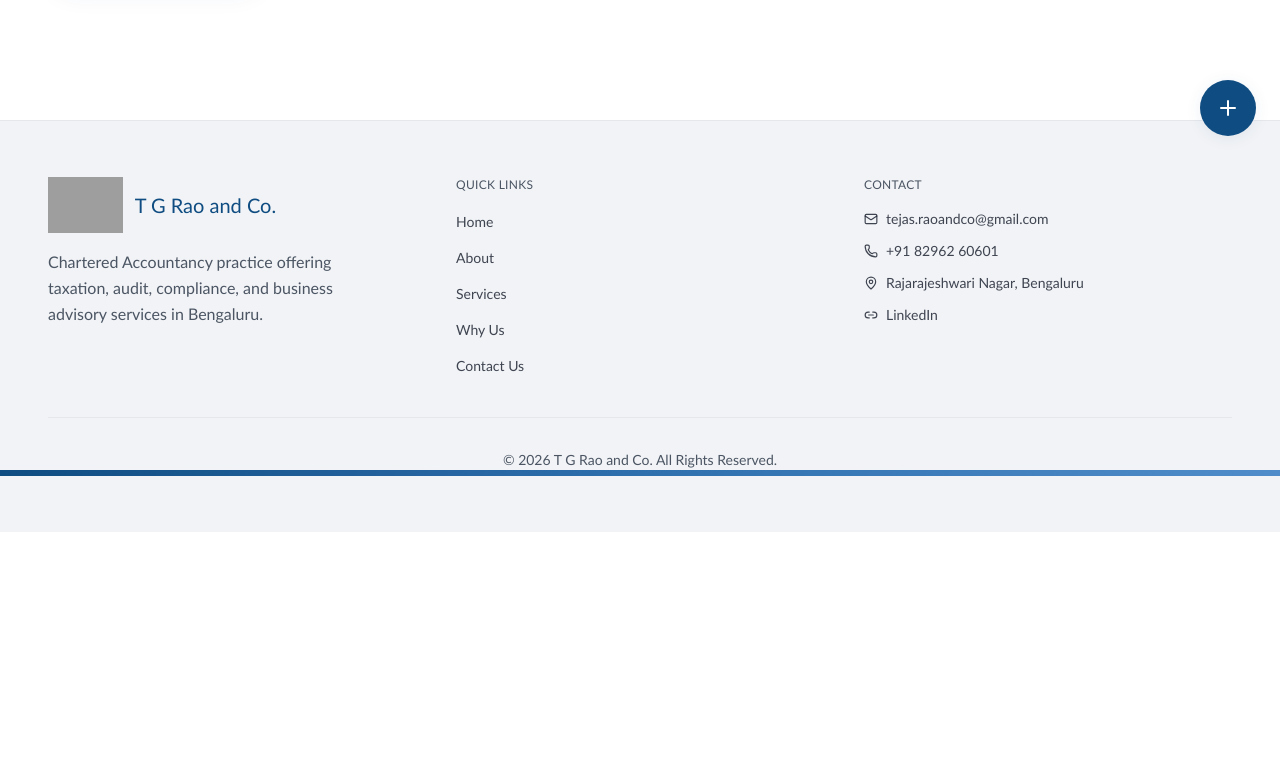
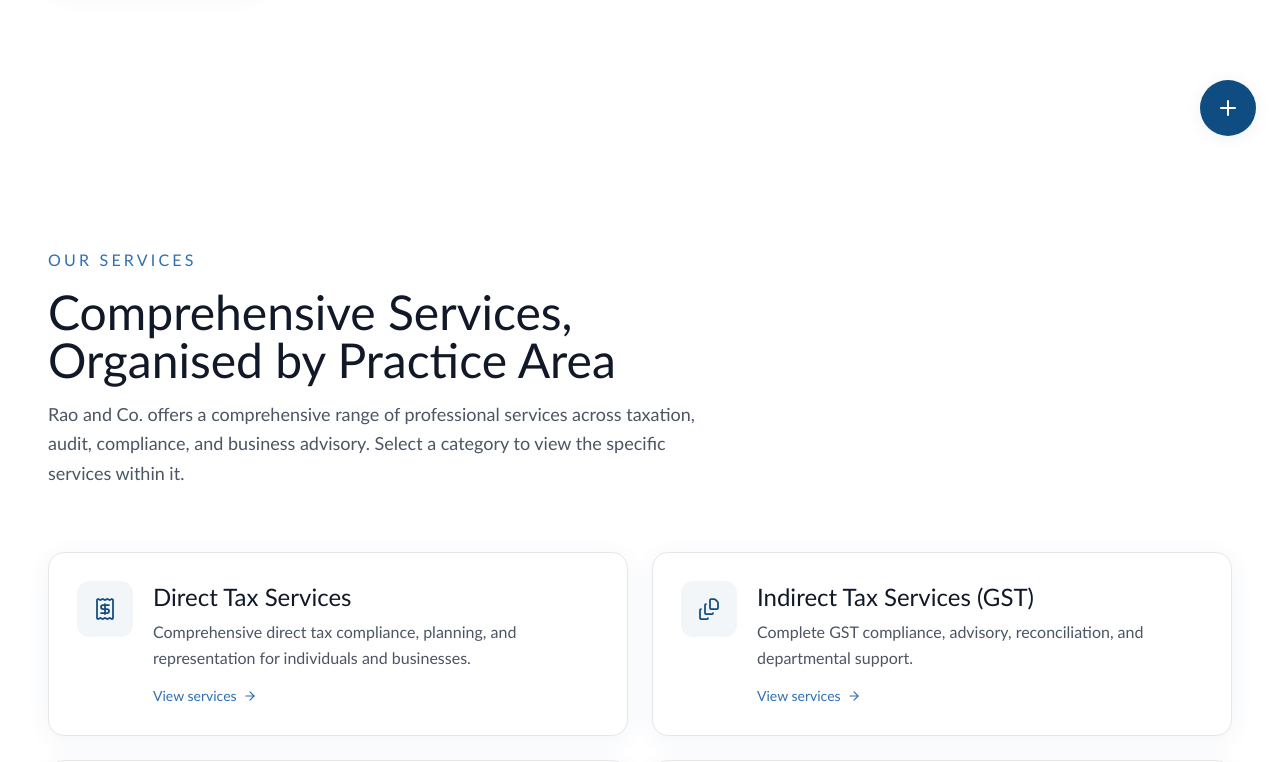
Before and after one commit to tharunn08/tgrao-website, a React (Vite) app: page /#/ in a window 1280 px wide. Shown: the part 640-1402 px from the top of the page. Before the commit the page ends 1172 px from the top, so only its background shows below. Built offline with nearby package versions, Linux system fonts and the light colour scheme; grey boxes are pictures that could not be loaded.

Commit message:
Add Services component to HomePage

```diff
--- a/src/pages/HomePage.jsx
+++ b/src/pages/HomePage.jsx
@@ -1,5 +1,11 @@
 import Hero from "../components/Hero";
+import Services from "../components/Services";
 
 export default function HomePage() {
-  return <Hero />;
+  return (
+    <>
+      <Hero />
+      <Services />
+    </>
+  );
 }
```
